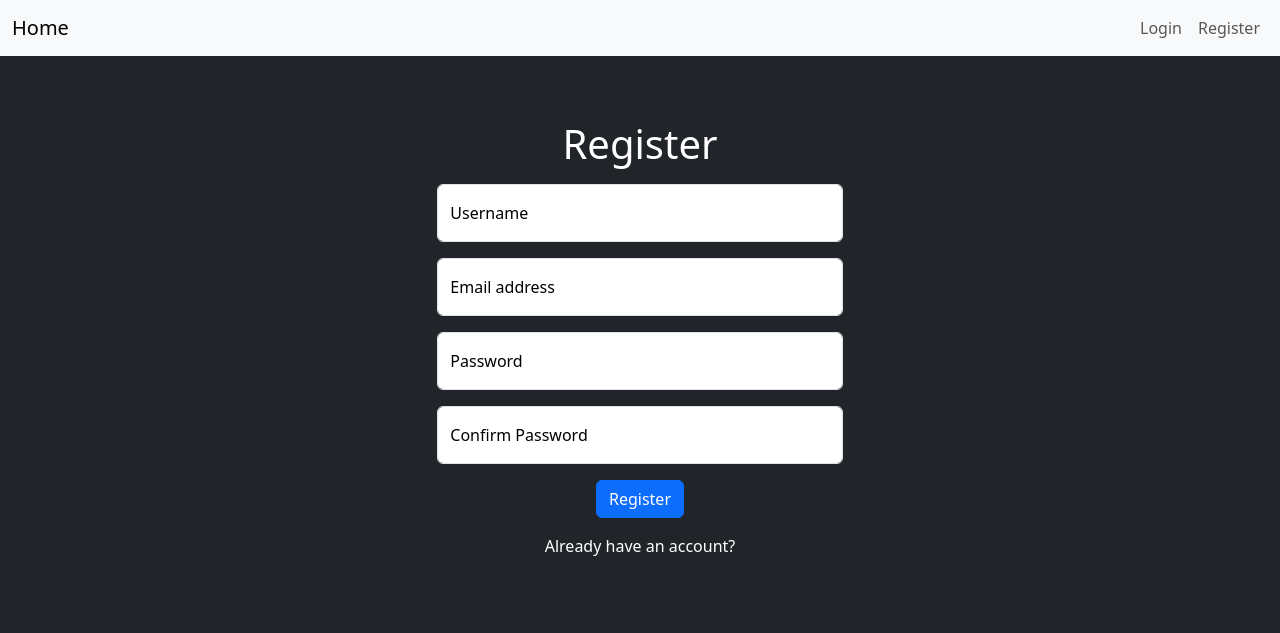
After one commit to astpalai/Flask-Inventory-Management, a Flask app: page /register in a window 1280 px wide. The commit adds this page. Shown: the top 633 px of the page. Run offline with Flask 3, Linux system fonts and the light colour scheme.

Commit message:
Created register page

```diff
--- a/website/auth.py
+++ b/website/auth.py
@@ -0,0 +1,7 @@
+from flask import Blueprint, render_template
+
+auth = Blueprint('auth', __name__)
+
+@auth.route('/register')
+def register():
+    return render_template('register.html')
--- a/website/templates/base.html
+++ b/website/templates/base.html
@@ -19,7 +19,7 @@
                             <a class="nav-link" href="#">Login</a>
                         </li>
                         <li class="nav-item">
-                            <a class="nav-link" href="#">Register</a>
+                            <a class="nav-link" href="{{ url_for('auth.register') }}">Register</a>
                         </li>
                     </ul>
                 </div>
--- /dev/null
+++ b/website/templates/register.html
@@ -0,0 +1,40 @@
+{% extends 'base.html' %}
+
+{% block title %}
+    Register
+{% endblock %}
+
+{% block content %}
+    <div class="position-relative overflow-hidden p-2 p-md-1 m-md-1 text-center bg-dark" style="color:white">
+        <div class="col-md-4 p-lg-2 mx-auto my-5">
+
+            <h1 class="mb-3">Register</h1>
+            <form method="POST" class="form-register">
+                <div class="form-floating text-body-emphasis mb-3">
+                    <input type="username" class="form-control" id="register_username" name="username" placeholder="Username">
+                    <label for="floatingInput">Username</label>
+                </div>
+                <div class="form-floating text-body-emphasis mb-3">
+                    <input type="email" class="form-control" id="register_email" name="email" placeholder="Email address">
+                    <label for="floatingInput">Email address</label>
+                </div>
+                <div class="form-floating text-body-emphasis mb-3">
+                    <input type="password" class="form-control" id="register_password" name="password" placeholder="Password">
+                    <label for="floatingPassword">Password</label>
+                </div>
+                <div class="form-floating text-body-emphasis mb-3">
+                    <input type="password" class="form-control" id="register_confirm_password" name="password_confirm" placeholder="Confirm Password">
+                    <label for="floatingPassword">Confirm Password</label>
+                </div>
+                <div class="form-floating text-body-emphasis mb-3">
+                    <button class="btn btn-primary" type="submit">Register</button>
+                </div>
+            </form>
+            <div class="form-floating text-body-bg mb-3">
+                <a class="nav-link" href="#">Already have an account?</a>
+            </div>
+
+
+        </div>
+    </div>
+{% endblock %}
```
Also changed, not shown: website/templates/login.html (added), 1 other file.
